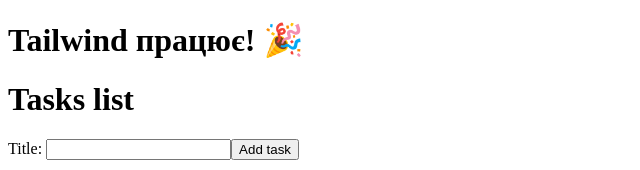
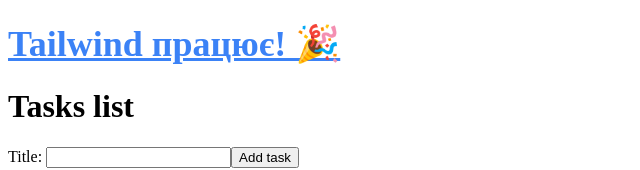
Before and after one commit to vityok02/todo-client, an Angular app: page / in a window 1280 px wide. Shown: the top 170 px of the page, without its empty margins (0-640 px from the left). Built offline with nearby package versions, Linux system fonts and the light colour scheme; no server answers.

Commit message:
configure tailwind

```diff
--- a/package.json
+++ b/package.json
@@ -27,12 +27,15 @@
     "@angular/cli": "~16.0.0",
     "@angular/compiler-cli": "^16.0.0",
     "@types/jasmine": "~4.3.0",
+    "autoprefixer": "^10.4.21",
     "jasmine-core": "~4.6.0",
     "karma": "~6.4.0",
     "karma-chrome-launcher": "~3.2.0",
     "karma-coverage": "~2.2.0",
     "karma-jasmine": "~5.1.0",
     "karma-jasmine-html-reporter": "~2.0.0",
+    "postcss": "^8.5.5",
+    "tailwindcss": "^3.4.17",
     "typescript": "~5.0.2"
   }
 }
--- /dev/null
+++ b/postcss.config.js
@@ -0,0 +1,6 @@
+module.exports = {
+  plugins: {
+    tailwindcss: {},
+    autoprefixer: {},
+  },
+}
--- a/src/styles.css
+++ b/src/styles.css
@@ -1 +1,4 @@
 /* You can add global styles to this file, and also import other style files */
+@tailwin base;
+@tailwind components;
+@tailwind utilities;
--- /dev/null
+++ b/tailwind.config.js
@@ -0,0 +1,10 @@
+/** @type {import('tailwindcss').Config} */
+module.exports = {
+  content: [
+    './src/**/*.{html,ts}'
+  ],
+  theme: {
+    extend: {},
+  },
+  plugins: [],
+}
```
Also changed, not shown: 1 other file (tests, documents, lock files or other folders).
